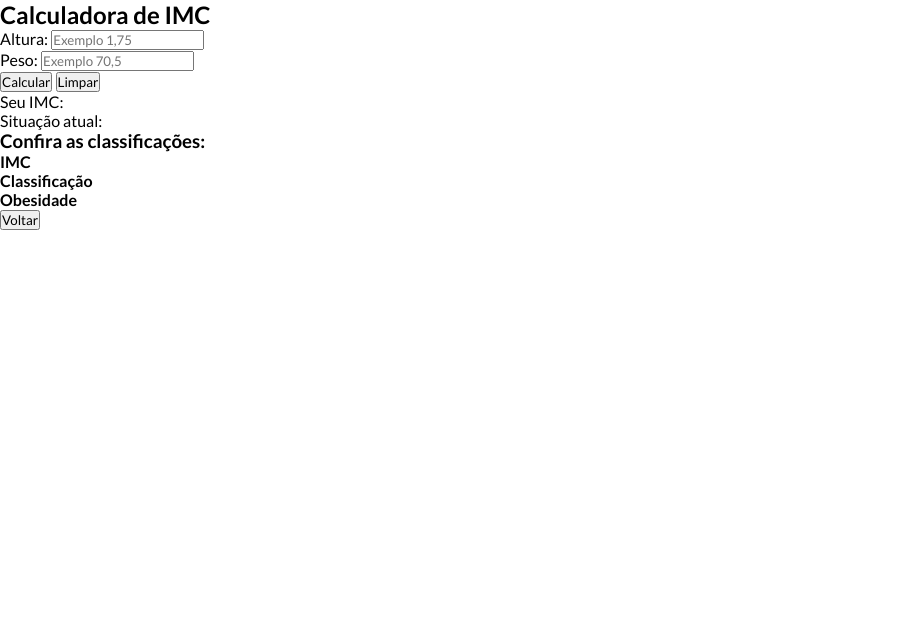
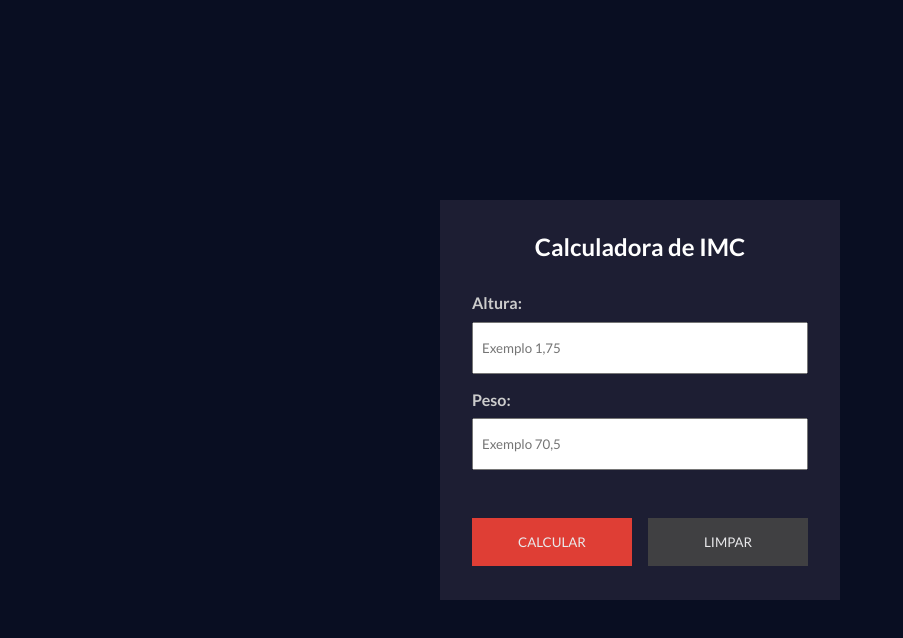
Before and after one commit to denissssantana/calculate_imc_js, a plain HTML site: page index.html in a window 1280 px wide. Shown: the whole page, without its empty margins (0-903 px from the left). Drawn offline with Linux system fonts and the light colour scheme.

Commit message:
feat: construcao do CSS do formulario

```diff
--- a/css/styles.css
+++ b/css/styles.css
@@ -4,3 +4,78 @@
     box-sizing: border-box;
     font-family: "Lato", sans-serif;
 }
+body {
+    background-color: #090e22;
+    display: flex;
+    justify-content: center;
+    align-items: center;
+    min-height: 100vh;
+    color: #fff;
+}
+
+.hide {
+    display: none !important;
+}
+
+.container {
+    min-width: 400px;
+    min-height: 400px;
+    background-color: #1d1e33;
+    padding: 2rem;
+}
+
+/*IMC form*/
+#calc-container h2{
+    text-align: center;
+    margin-bottom: 2rem;
+}
+
+.form-inputs {
+    display: flex;
+    flex-direction: column;
+    justify-content: space-between;
+}
+
+.form-control {
+    display: flex;
+    flex-direction: column;
+    flex: 1;
+    margin-bottom: 1rem;
+}
+
+.form-control label {
+    font-weight: bold;
+    margin-bottom: 0.6rem;
+    color: #ccc;
+}
+
+.form-control input {
+    padding: 1rem 0.5rem;
+}
+
+.action-control {
+    display: flex;
+    justify-content: space-between;
+    margin-top: 2rem;
+    gap: 1rem;
+}
+
+button {
+    text-transform: uppercase;
+    padding: 1rem 1.5rem;
+    background-color: #f44236;
+    border: none;
+    color: #fff;
+    cursor: pointer;
+    opacity: 0.9;
+    flex: 1;
+}
+
+button:hover {
+    opacity: 1;
+}
+
+
+#clear-btn {
+    background-color: #444;
+}
--- a/index.html
+++ b/index.html
@@ -42,7 +42,7 @@
                 </div>
             </form>
         </div>
-        <div id="result-container">
+        <div id="result-container" class="hide">
             <p id="imc-number">Seu IMC: <span></span></p>
             <p id="imc-info">Situação atual: <span></span></p>
             <h3>Confira as classificações:</h3>
```
